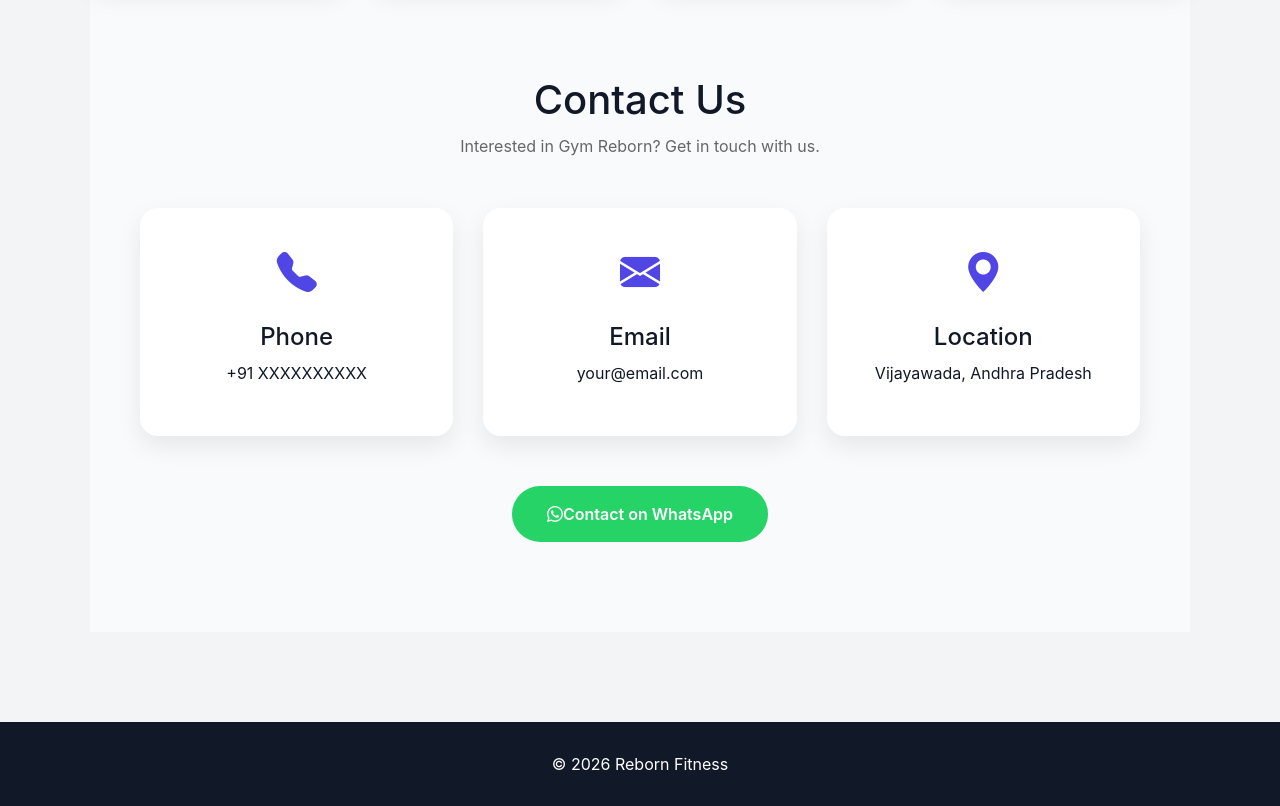
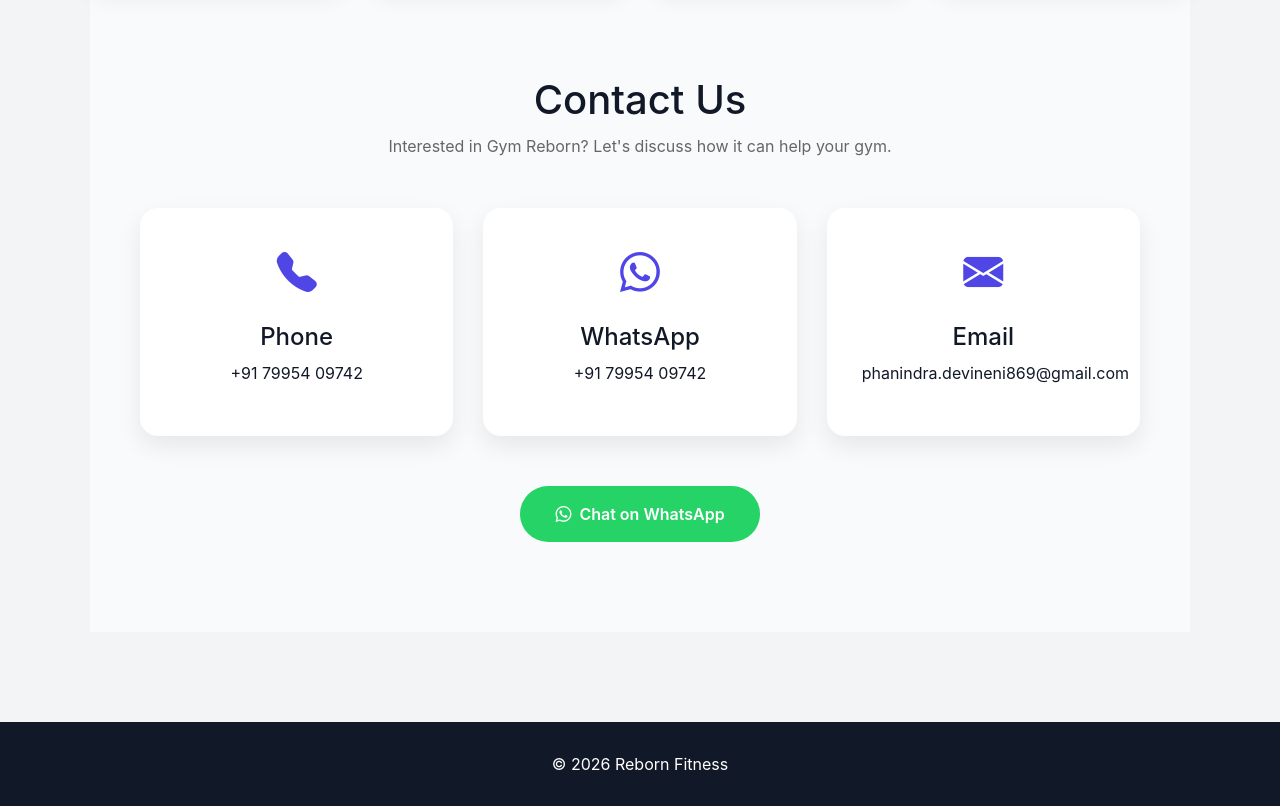
Before and after one commit to DevineniPhanindra/gym-reborn, a React (Vite) app in the folder client/: page / in a window 1280 px wide. Shown: the part 1260-2066 px from the top of the page. Built offline with nearby package versions, Linux system fonts and the light colour scheme; no server answers.

Commit message:
Revise contact details and WhatsApp link
Updated contact information and messaging for better clarity.

```diff
--- a/client/src/pages/Home.jsx
+++ b/client/src/pages/Home.jsx
@@ -92,7 +92,7 @@ function Home() {
   <h2>Contact Us</h2>
 
   <p className="contact-subtitle">
-    Interested in Gym Reborn? Get in touch with us.
+    Interested in Gym Reborn? Let's discuss how it can help your gym.
   </p>
 
   <div className="contact-grid">
@@ -100,31 +100,31 @@ function Home() {
     <div className="contact-card">
       <i className="bi bi-telephone-fill"></i>
       <h4>Phone</h4>
-      <p>+91 XXXXXXXXXX</p>
+      <p>+91 79954 09742</p>
+    </div>
+
+    <div className="contact-card">
+      <i className="bi bi-whatsapp"></i>
+      <h4>WhatsApp</h4>
+      <p>+91 79954 09742</p>
     </div>
 
     <div className="contact-card">
       <i className="bi bi-envelope-fill"></i>
       <h4>Email</h4>
-      <p>your@email.com</p>
-    </div>
-
-    <div className="contact-card">
-      <i className="bi bi-geo-alt-fill"></i>
-      <h4>Location</h4>
-      <p>Vijayawada, Andhra Pradesh</p>
+      <p>phanindra.devineni869@gmail.com</p>
     </div>
 
   </div>
 
   <a
-    href="https://wa.me/91XXXXXXXXXX"
+    href="https://wa.me/917995409742"
     target="_blank"
     rel="noreferrer"
     className="whatsapp-btn"
   >
-    <i className="bi bi-whatsapp"></i>
-    Contact on WhatsApp
+    <i className="bi bi-whatsapp me-2"></i>
+    Chat on WhatsApp
   </a>
 
 </section>
```
